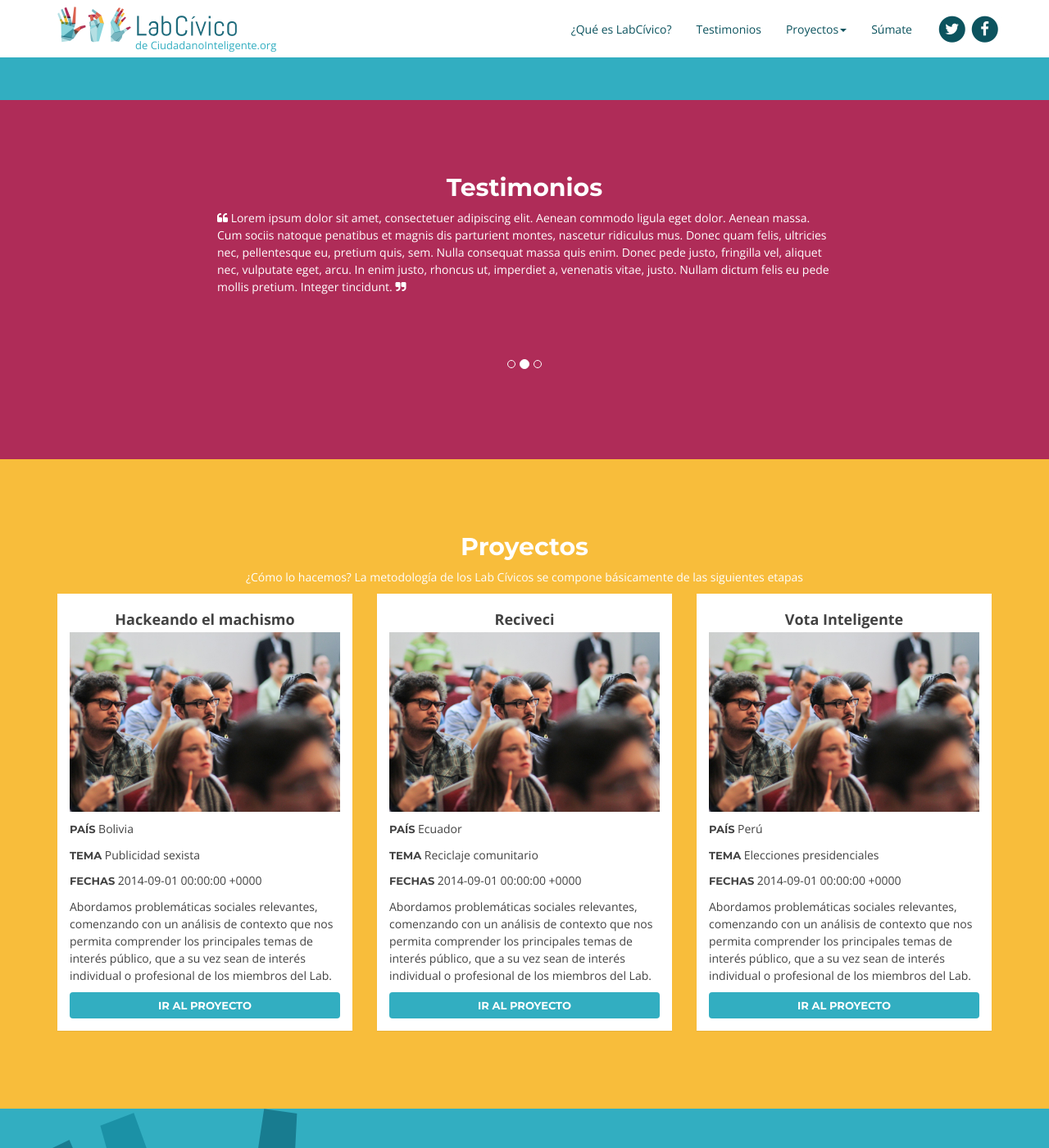
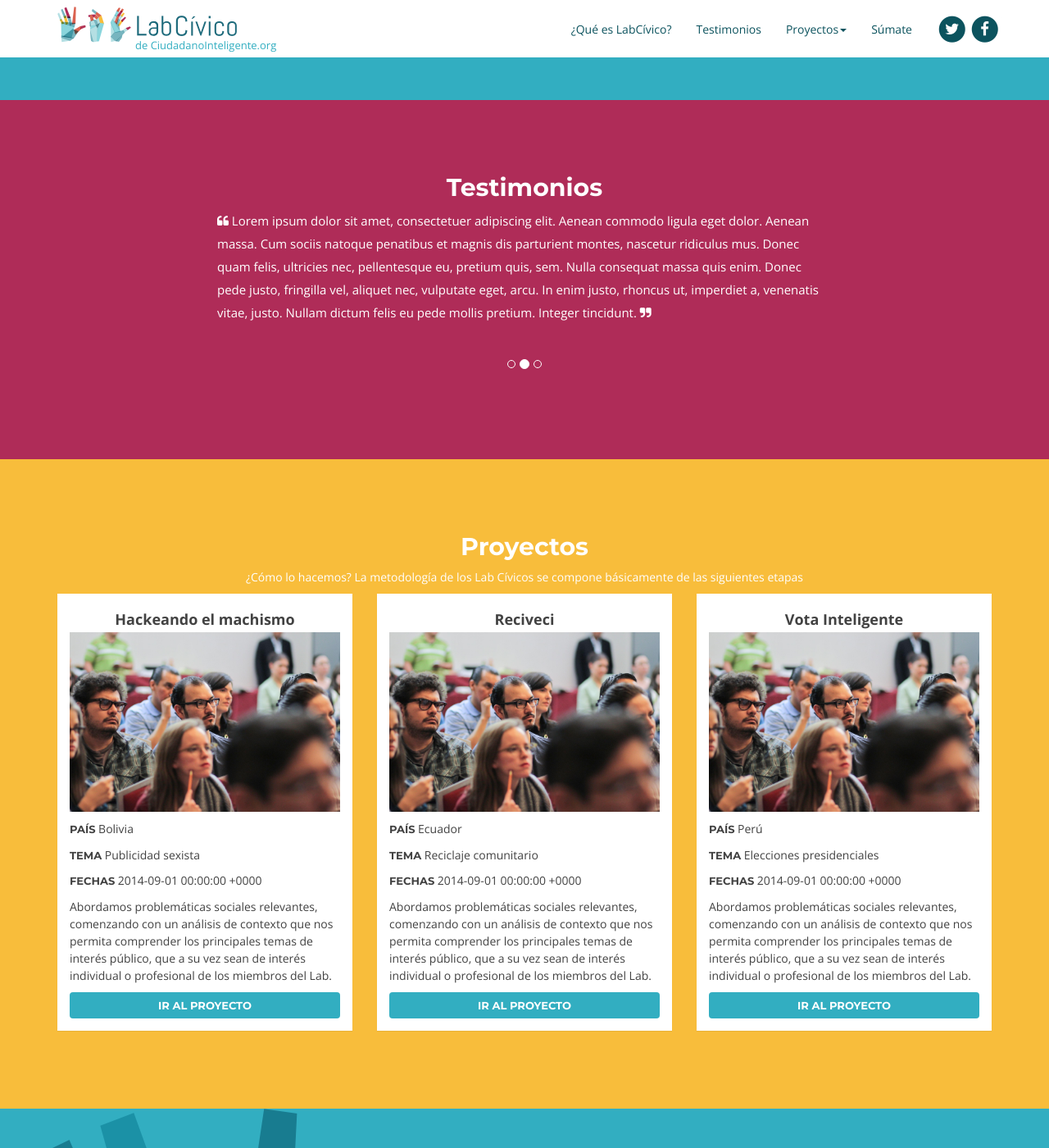
Before and after one commit to ciudadanointeligente/br.labcivico.org.github.io, a Jekyll site: the page built from index.html, in a window 1280 px wide and 1400 px high, scrolled down 490 px. Shown: the whole window at 82% size. Built offline with Jekyll 4.4.1, drawn with Linux system fonts in a browser that asks for light colours; nearby versions of some CDN libraries; comment, search, counter and statistics services are not loaded.

Commit message:
Add quote class

```diff
--- a/_includes/testimonial.html
+++ b/_includes/testimonial.html
@@ -17,7 +17,7 @@
 			    <div class="item active">
 			      <div class="carousel-content">
 			      	<div>
-			      		<p><i class="fa fa-quote-left"></i>
+			      		<p class="quote"><i class="fa fa-quote-left"></i>
 Lorem ipsum dolor sit amet, consectetuer adipiscing elit. Aenean commodo ligula eget dolor. Aenean massa. Cum sociis natoque penatibus et magnis dis parturient montes, nascetur ridiculus mus. Donec quam felis, ultricies nec, pellentesque eu, pretium quis, sem. Nulla consequat massa quis enim. Donec pede justo, fringilla vel, aliquet nec, vulputate eget, arcu. In enim justo, rhoncus ut, imperdiet a, venenatis vitae, justo. Nullam dictum felis eu pede mollis pretium. Integer tincidunt. <i class="fa fa-quote-right"></i>
 </p>
 			      	</div>
@@ -26,7 +26,7 @@
 			    <div class="item">
 			      <div class="carousel-content">
 			      	<div>
-			      		<p><i class="fa fa-quote-left"></i>
+			      		<p class="quote"><i class="fa fa-quote-left"></i>
 Lorem ipsum dolor sit amet, consectetuer adipiscing elit. Aenean commodo ligula eget dolor. Aenean massa. Cum sociis natoque penatibus et magnis dis parturient montes, nascetur ridiculus mus. Donec quam felis, ultricies nec, pellentesque eu, pretium quis, sem. Nulla consequat massa quis enim. Donec pede justo, fringilla vel, aliquet nec, vulputate eget, arcu. In enim justo, rhoncus ut, imperdiet a, venenatis vitae, justo. Nullam dictum felis eu pede mollis pretium. Integer tincidunt. <i class="fa fa-quote-right"></i>
 </p>
 			      	</div>
@@ -35,7 +35,7 @@
 			    <div class="item">
 			      <div class="carousel-content">
 			      	<div>
-			      		<p><i class="fa fa-quote-left"></i>
+			      		<p class="quote"><i class="fa fa-quote-left"></i>
 Lorem ipsum dolor sit amet, consectetuer adipiscing elit. Aenean commodo ligula eget dolor. Aenean massa. Cum sociis natoque penatibus et magnis dis parturient montes, nascetur ridiculus mus. Donec quam felis, ultricies nec, pellentesque eu, pretium quis, sem. Nulla consequat massa quis enim. Donec pede justo, fringilla vel, aliquet nec, vulputate eget, arcu. In enim justo, rhoncus ut, imperdiet a, venenatis vitae, justo. Nullam dictum felis eu pede mollis pretium. Integer tincidunt. <i class="fa fa-quote-right"></i>
 </p>
 			      	</div>
--- a/_sass/_base.scss
+++ b/_sass/_base.scss
@@ -263,12 +263,10 @@
   margin-bottom: 10px;
 }
 
-/*PROJECTS*/
-p.context{
-  padding-bottom: 4px;
-  border-bottom: 1px solid;
-  border-color: $blue;
-  color: $blue;
+/*QUOTES*/
+p.quote{
+  font-size: 15px;
+  line-height: 28px;
 }
 
 /*CAROUSEL*/
@@ -281,6 +279,14 @@
 }
 .carousel-control.right{
   background-image: none;
+}
+
+/*PROJECTS*/
+p.context{
+  padding-bottom: 4px;
+  border-bottom: 1px solid;
+  border-color: $blue;
+  color: $blue;
 }
 
 /*TIMELINE*/
```
